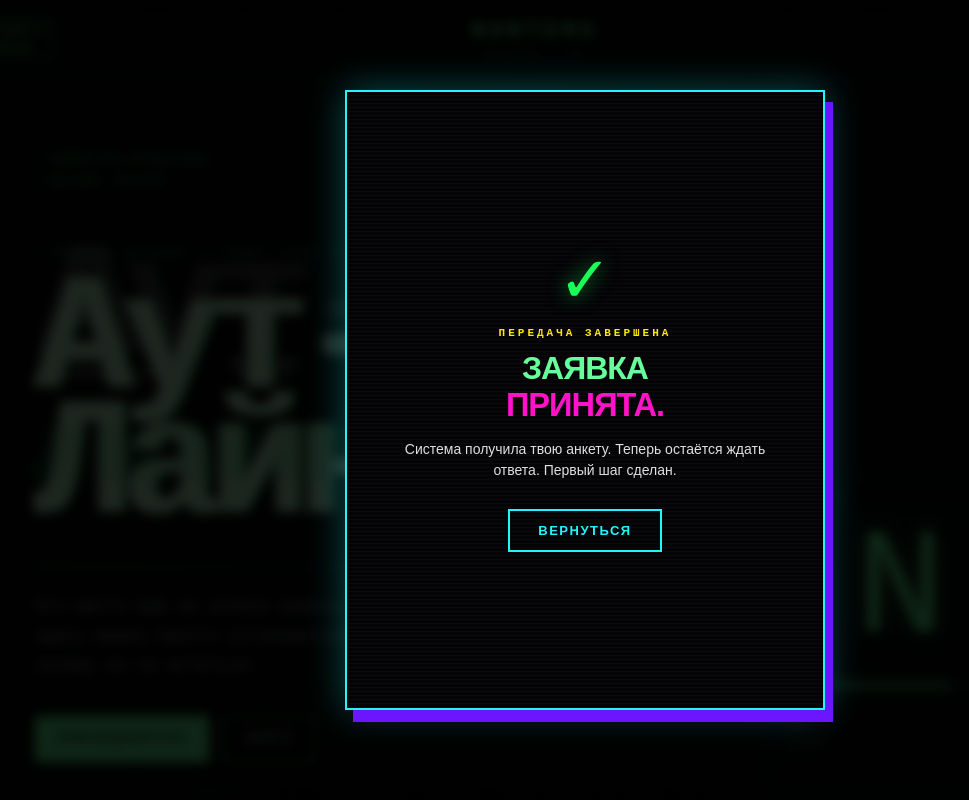
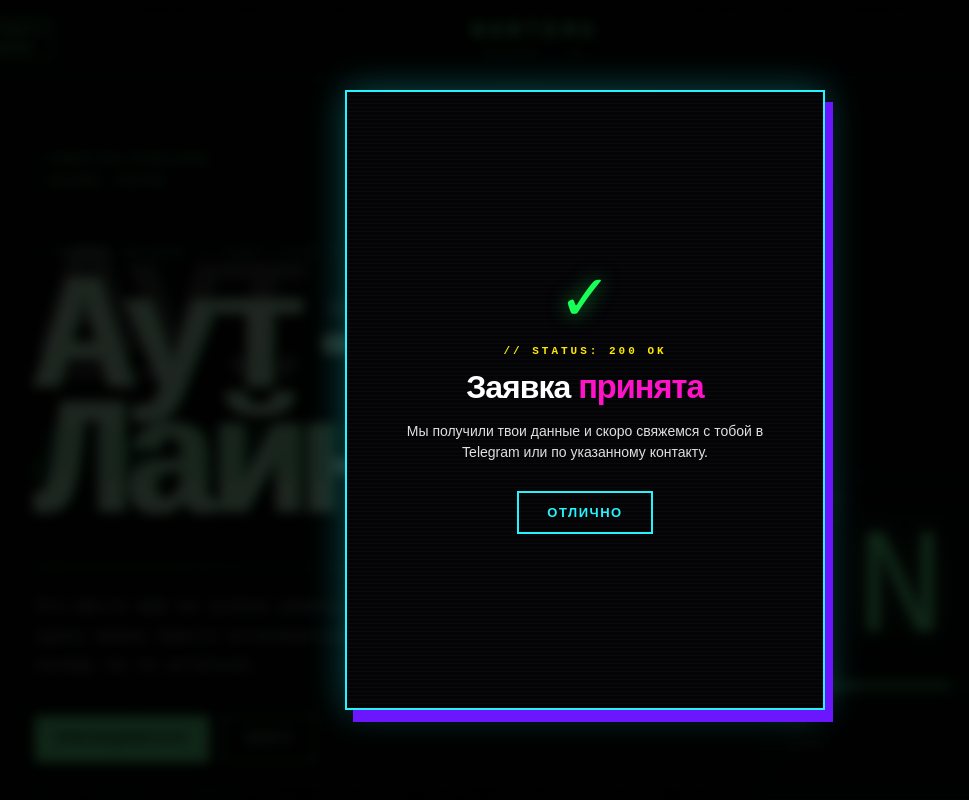
Before and after one commit to laxi-lab/nortems, a website: page public/index.html in a window 1280 px wide. Shown: the top 800 px of the page, without its empty margins (55-1024 px from the left). Drawn offline with Linux system fonts and the light colour scheme.

Commit message:
Update index.html

```diff
--- a/public/index.html
+++ b/public/index.html
@@ -215,13 +215,13 @@
 </div>
 </div>
 
-<div aria-hidden="true" class="success-modal" id="successModal">
-<div class="success-frame">
-<div aria-hidden="true" class="success-check">✓</div>
-<div class="success-kicker" data-i18n="success_kicker">ПЕРЕДАЧА ЗАВЕРШЕНА</div>
-<h2><span data-i18n="success_title1">ЗАЯВКА</span><br/><strong data-i18n="success_title2">ПРИНЯТА.</strong></h2>
-<p data-i18n="success_desc">Система получила твою анкету. Теперь остаётся ждать ответа. Первый шаг сделан.</p>
-<button class="success-back" data-i18n="success_back" id="successBack">ВЕРНУТЬСЯ</button>
+<div id="successModal" class="success-modal modal-overlay" aria-hidden="true">
+  <div class="success-frame">
+    <div class="success-check">✓</div>
+    <div class="success-kicker">// STATUS: 200 OK</div>
+    <h2>Заявка <strong>принята</strong></h2>
+    <p>Мы получили твои данные и скоро свяжемся с тобой в Telegram или по указанному контакту.</p>
+    <button id="successBack" class="success-back">ОТЛИЧНО</button>
 </div>
 </div>
 </body>
```
